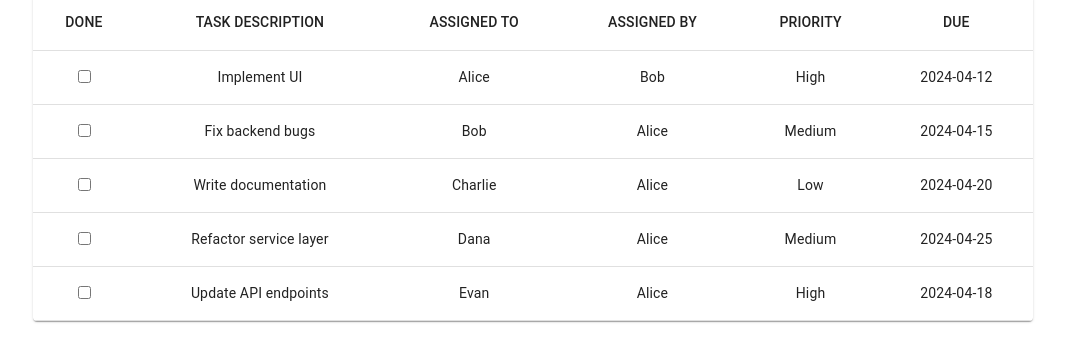
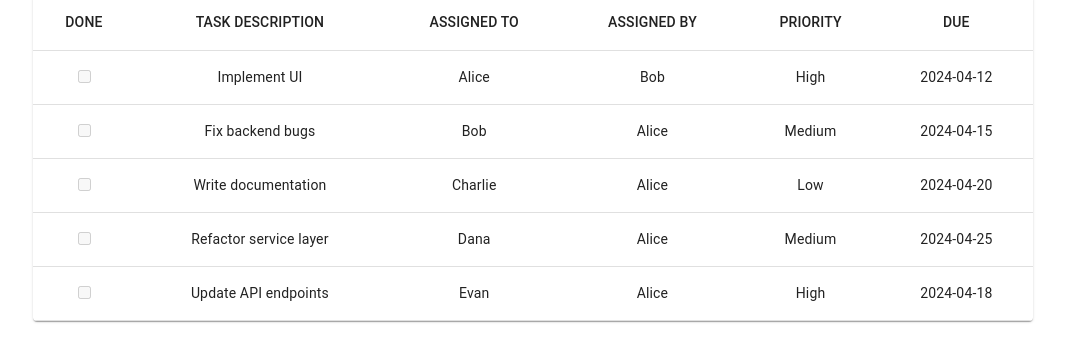
Before and after one commit to VelikanovDev/Task-Management-System, a React (Create React App) app: page / in a window 1280 px wide. Shown: the part 191-540 px from the top of the page, without its empty margins (107-1172 px from the left). Built offline with nearby package versions, Linux system fonts and the light colour scheme.

Commit message:
add disabled to checkbox if filter is 'all'

```diff
--- a/src/components/TaskTable.jsx
+++ b/src/components/TaskTable.jsx
@@ -35,7 +35,7 @@ const TaskTable = ({tasks, filter}) => {
                         <TableRow key={task.id} align="center">
                             { filter !== "assignedByMe"
                                 && (<TableCell align="center">
-                                    <input type={"checkbox"}/>
+                                    <input type={"checkbox"} disabled={filter === "all"}/>
                                 </TableCell>)
                             }
                             <TableCell align="center">{task.description}</TableCell>
```
